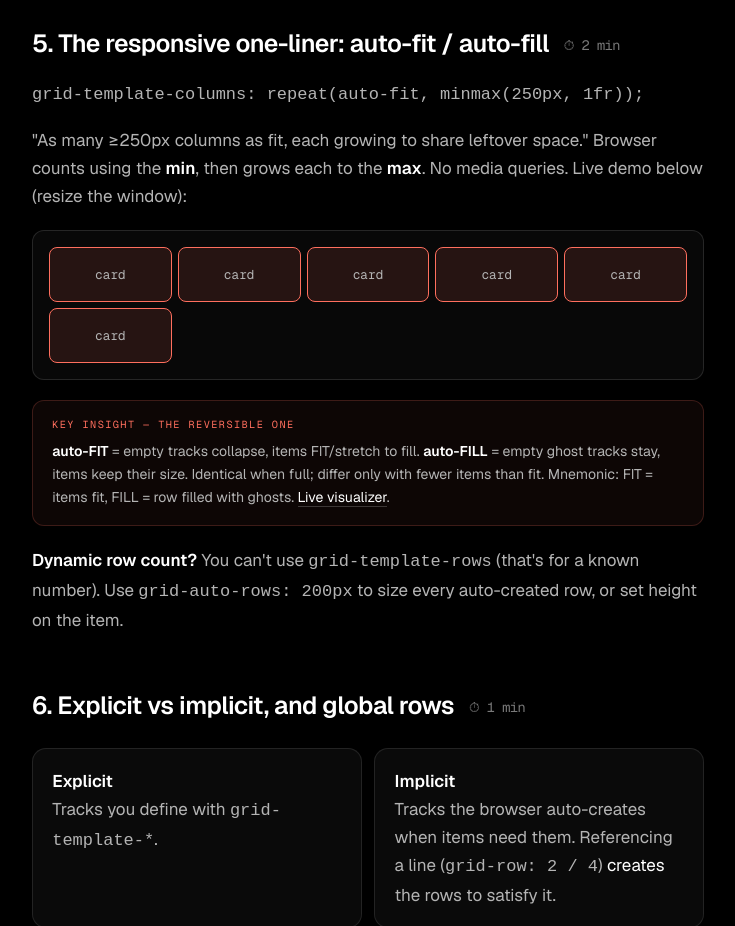
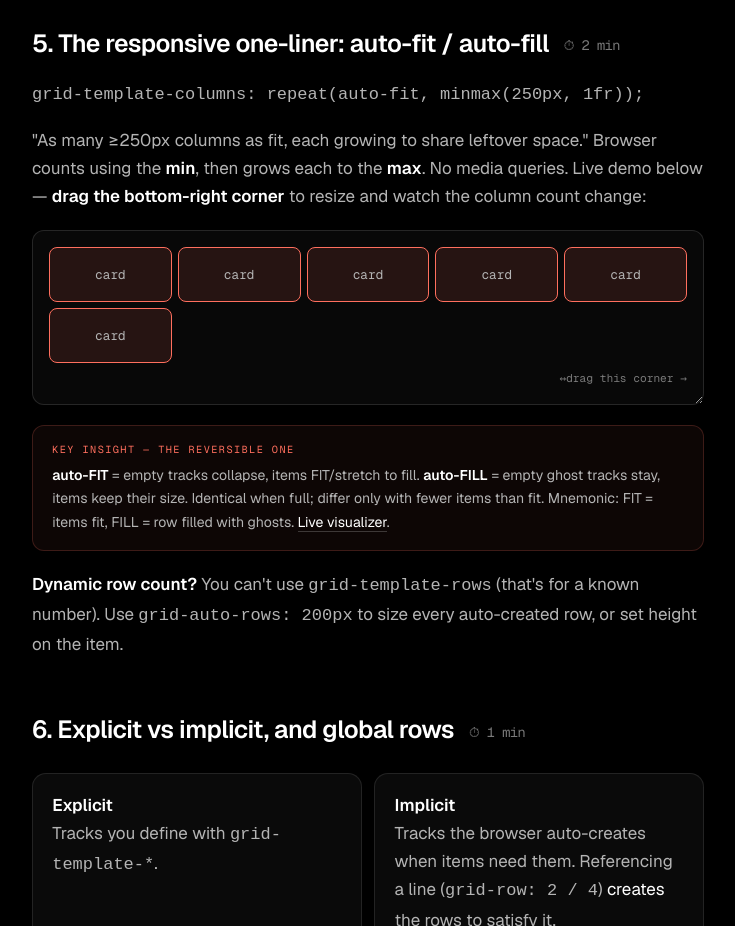
Before and after one commit to kdlin/the-odin-project, a plain HTML site: page notes/teach/lessons/0001-css-grid-review.html in a window 1280 px wide. Shown: the part 2920-3846 px from the top of the page, without its empty margins (272-1007 px from the left). Drawn offline with nearby package versions, Linux system fonts and the light colour scheme.

Commit message:
Make auto-fit demo resizable with drag handle

```diff
--- a/notes/teach/lessons/0001-css-grid-review.html
+++ b/notes/teach/lessons/0001-css-grid-review.html
@@ -16,7 +16,10 @@
   .gdemo .cell { background:rgba(255,111,94,.12); border:1px solid #ff6f5e; border-radius:8px; padding:1rem; font-family:var(--mono); font-size:.8rem; text-align:center; }
   .lines { font-family:var(--mono); font-size:.78rem; color:var(--muted); }
   .grid-3 { grid-template-columns: repeat(3, 1fr); }
-  .af { grid-template-columns: repeat(auto-fit, minmax(120px, 1fr)); }
+  .af { grid-template-columns: repeat(auto-fit, minmax(120px, 1fr));
+        resize: horizontal; overflow: auto; min-width: 140px; max-width: 100%; }
+  .af::after { content:"\2194 drag this corner \2192"; display:block; grid-column:1/-1;
+        font-family:var(--mono); font-size:.7rem; color:var(--muted); text-align:right; }
 </style>
 </head>
 <body>
@@ -101,7 +104,7 @@ grid-column: 1 / span 2;  /* start at 1, cover 2 tracks */</code></pre>
 
   <h2 class="reveal">5. The responsive one-liner: auto-fit / auto-fill <span class="time">&#x23F1; 2 min</span></h2>
   <pre><code>grid-template-columns: repeat(auto-fit, minmax(250px, 1fr));</code></pre>
-  <p class="reveal">"As many &ge;250px columns as fit, each growing to share leftover space." Browser counts using the <strong>min</strong>, then grows each to the <strong>max</strong>. No media queries. Live demo below (resize the window):</p>
+  <p class="reveal">"As many &ge;250px columns as fit, each growing to share leftover space." Browser counts using the <strong>min</strong>, then grows each to the <strong>max</strong>. No media queries. Live demo below &mdash; <strong>drag the bottom-right corner</strong> to resize and watch the column count change:</p>
   <div class="gdemo af">
     <div class="cell">card</div><div class="cell">card</div><div class="cell">card</div>
     <div class="cell">card</div><div class="cell">card</div><div class="cell">card</div>
```
